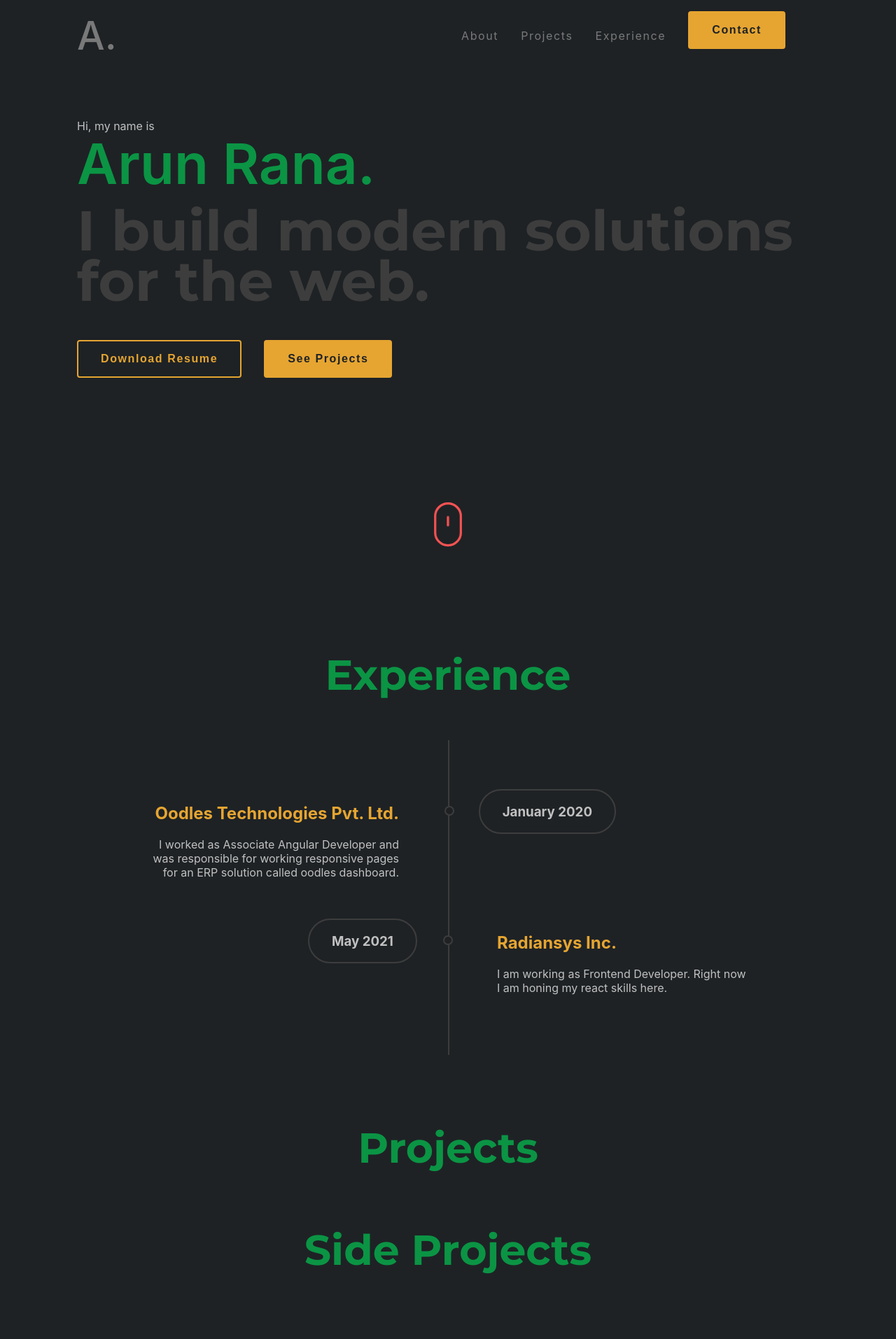
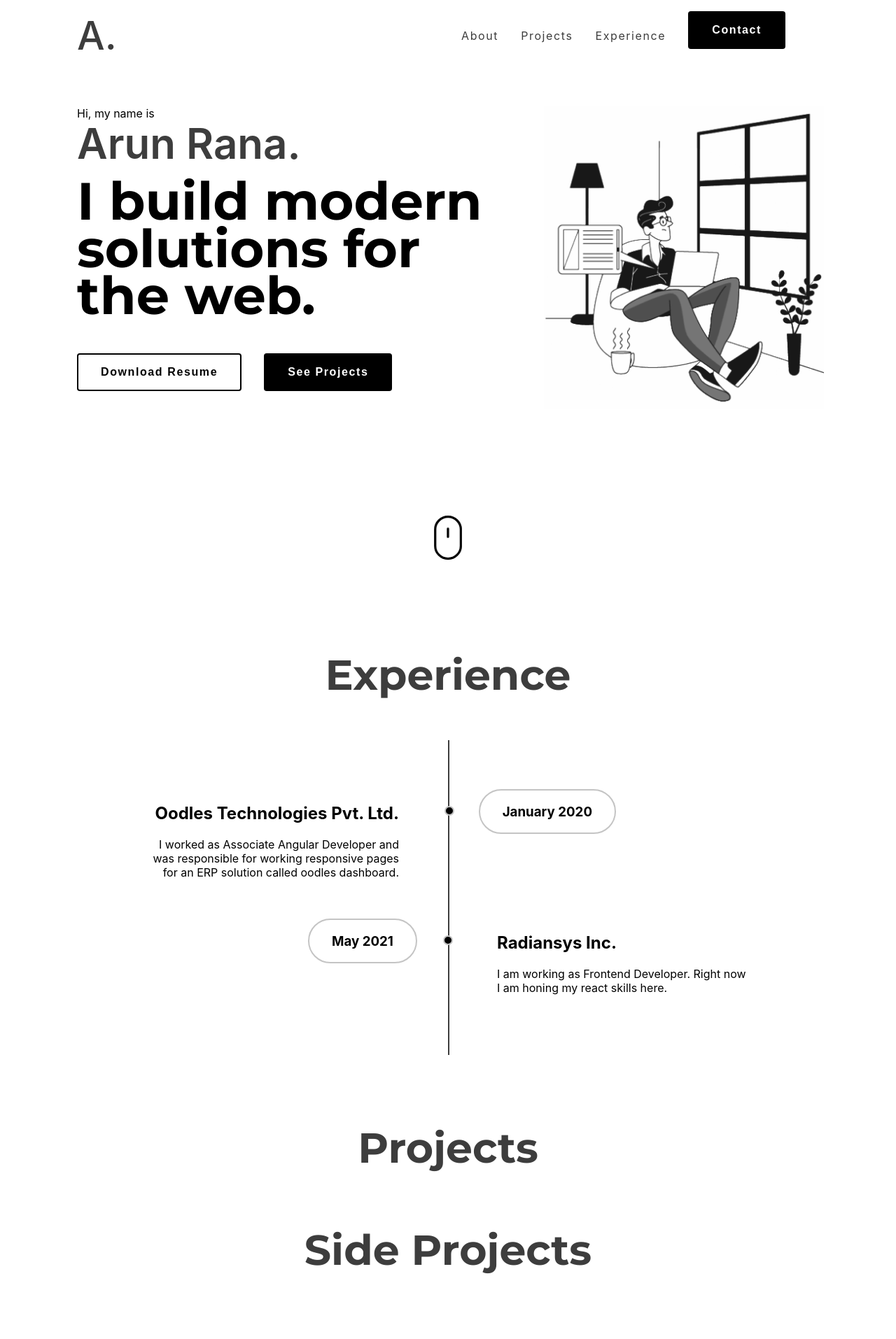
Before and after one commit to arun0808rana/portfolio-arun, a React (Create React App) app: page / in a window 1280 px wide. Shown: the top 1914 px of the page at 70% size. Built offline with nearby package versions, Linux system fonts and the light colour scheme.

Commit message:
paint it all black

```diff
--- a/src/App.css
+++ b/src/App.css
@@ -17,24 +17,13 @@
 /* --primary-bg: #131515; */
 
 :root {
-  /* --primary-color: #9381ff; */
-  --primary-color: rgb(11, 148, 68);
-  --secondary-color: #e6a531;
-  --tertiary-color: rgb(121, 121, 121);
-  --text-color: #c1c1c1;
+  --primary-color: #000;
+  --secondary-color: #3d3d3d;
+  --tertiary-color: #c4c4c4;
+  --primary-bg: #ffffff;
 
-  /* --primary-color-tint: #b8b8ff; */
-  --primary-color-tint: #3d3d3d;
-  --secondary-color-tint: #212429;
-  --tertiary-color-tint: #d3fff5;
-
-  /* --primary-bg: #f8f7ff; */
-  --primary-bg: #1e2225;
-
-  /* --cherry-color: #fa5353; */
-  --cherry-color: rgb(250, 83, 83);
-
-  --chery-color-tint: #ffe4e4;
+  --hover-primary-color: #161616;
+  --cherry-color:#ffe0b5b3;
 }
 
 body {
@@ -47,14 +36,14 @@ body {
   font-size: clamp(40px, 5vw, 60px);
   margin: 5rem;
   font-weight: 600;
-  color: var(--primary-color);
+  color: var(--secondary-color);
   line-height: 1.1;
   font-family: "Montserrat", sans-serif;
   text-align: center;
 }
 
 .sub-heading {
-  color: var(--secondary-color);
+  color: var(--primary-color);
 }
 
 .text {
@@ -68,8 +57,8 @@ body {
 }
 
 .cta-btn {
-  border: 2px solid var(--cherry-color);
-  color: var(--cherry-color);
+  border: 2px solid var(--primary-color);
+  color: var(--primary-color);
 
   font-size: 16px;
   font-weight: bold;
@@ -83,14 +72,14 @@ body {
 
 .cta-btn-outline,
 .cta-btn-filled {
- margin-right: 2rem;
+  margin-right: 2rem;
 }
 
 .cta-btn-outline:hover,
 .cta-btn-filled:hover {
-  background-color: var(--primary-color);
-  border: 2px solid var(--primary-color);
-  color: #000;
+  background-color: var(--hover-primary-color);
+  /* border: 2px solid var(--secondary-color); */
+  color: #fff;
 }
 
 .cta-btn-filled {
@@ -102,15 +91,15 @@ body {
   font-size: 16px;
   font-weight: bold;
   border-radius: 4px;
-  background: var(--secondary-color);
+  background: var(--primary-color);
   height: auto;
   cursor: pointer;
   letter-spacing: 0.1rem;
 }
 
 .cta-btn-outline {
-  border: 2px solid var(--secondary-color);
-  color: var(--secondary-color);
+  border: 2px solid var(--primary-color);
+  color: var(--primary-color);
   padding: 16px 32px;
   font-size: 16px;
   font-weight: bold;
@@ -138,6 +127,7 @@ body {
   align-items: center;
   justify-content: center;
 }
+
 
 /*
 .whatsapp_float {
@@ -180,11 +170,9 @@ body {
 @media only screen and (max-width: 1600px) {
   .cta-btn-outline,
   .cta-btn-filled {
-   margin-bottom: 1rem;
+    margin-bottom: 1rem;
   }
 }
-
-
 
 @media only screen and (min-width: 1600px) {
   .sm-icons {
@@ -202,14 +190,14 @@ body {
     display: block;
     font-size: 20px;
     margin-bottom: 15px;
-    color: var(--cherry-color);
+    color: var(--primary-color);
   }
 
   .sm-icons .long-line {
     height: 20vh;
     width: 2px;
     border-radius: 4px;
-    background-color: var(--cherry-color);
+    background-color: var(--primary-color);
     margin-left: 6px;
     margin-right: 50px;
     margin: auto;
--- a/src/components/experience/experience.css
+++ b/src/components/experience/experience.css
@@ -5,7 +5,7 @@
   left: 50%;
   width: 2px;
   top: -20px;
-  background: var(--primary-color-tint);
+  background: var(--secondary-color);
   z-index: 1;
 }
 
@@ -14,7 +14,7 @@
   margin: 50px auto;
   width: 1000px;
   padding: 50px 0;
-  color: var(--text-color);
+  color: var(--primary-color);
 }
 
 .timeline ul {
@@ -33,7 +33,7 @@
 }
 
 .timeline ul li .right_content h2 {
-  color: var(--secondary-color);
+  color: var(--primary-color);
   /* padding: 0px 2px 18px 0px; */
 }
 
@@ -58,9 +58,9 @@
   position: absolute;
   width: 10px;
   height: 10px;
-  background: var(--primary-bg);
+  background: var(--primary-color);
   border-radius: 50%;
-  border: 2px solid var(--primary-color-tint);
+  border: 2px solid var(--tertiary-color);
   right: -9px;
   top: 24px;
   z-index: 1;
@@ -71,9 +71,9 @@
   position: absolute;
   width: 10px;
   height: 10px;
-  background: var(--primary-bg);
+  background: var(--primary-color);
   border-radius: 50%;
-  border: 2px solid var(--primary-color-tint);
+  border: 2px solid var(--tertiary-color);
   left: -7px;
   top: 24px;
   z-index: 1;
@@ -86,7 +86,7 @@
   margin: 0;
   padding: 0 32px;
 
-  border: 2px solid var(--primary-color-tint);
+  border: 2px solid var(--tertiary-color);
   border-radius: 50px;
 }
 
@@ -97,7 +97,7 @@
   margin: 0;
   padding: 0 32px;
 
-  border: 2px solid var(--primary-color-tint);
+  border: 2px solid var(--tertiary-color);
   border-radius: 50px;
 }
 
--- a/src/components/footer/Footer.js
+++ b/src/components/footer/Footer.js
@@ -29,7 +29,7 @@ function Footer() {
         <div className="long-line"></div>
       </div>
       <div className="foot-note">
-         <span>Designed by Arun Rana</span>
+      Designed by<span> Arun Rana</span>
       </div>
     </Wrapper>
   );
@@ -48,7 +48,7 @@ const Wrapper = styled.div`
     .fa {
       margin: 2rem;
       font-size: 20px;
-      color: var(--cherry-color);
+      color: var(--primary-color);
     }
     @media (min-width: 1600px) {
       display: none;
@@ -61,7 +61,8 @@ const Wrapper = styled.div`
     font-size: 14px;
     color: var(--primary-color);
     span {
-      color: var(--cherry-color);
+      color: var(--primary-color);
+      font-weight: bold;
     }
   }
 `;
--- a/src/components/header/Header.js
+++ b/src/components/header/Header.js
@@ -87,7 +87,7 @@ const Wrapper = styled.div`
     justify-content: center;
     font-size: 56px;
     font-weight: 500;
-    color:var(--tertiary-color);
+    color:var(--secondary-color);
     img.logo {
       width: 60px;
       height: 60px;
@@ -140,12 +140,15 @@ const Wrapper = styled.div`
       a {
         padding: 1rem;
         text-decoration: none;
-        color: var(--tertiary-color);
+        color: var(--secondary-color);
         letter-spacing: 0.1rem;
+        &:hover{
+
+        }
       }
       .cta-btn {
-        border: 2px solid var(--cherry-color);
-        color: var(--cherry-color);
+        border: 2px solid var(--primary-color);
+        color: var(--primary-color);
         font-size: 16px;
         font-weight: bold;
         border-radius: 25px;
--- a/src/components/landing/Landing.js
+++ b/src/components/landing/Landing.js
@@ -1,22 +1,27 @@
 import React from "react";
 import styled from "styled-components/macro";
 import ScrollDown from "./components/scrollDown/ScrollDown";
-
+import LandingBanner from "../../assets/images/landing_banner.png";
 function Landing() {
   const scollToProjects = () => {
     const projectEl = document.querySelector("#projects-id");
     projectEl.scrollIntoView({
       behavior: "smooth",
-      block: "nearest"
+      block: "nearest",
     });
   };
 
   const downloadResume = () => {
-    window.open('https://github.com/arun0808rana/resumee/raw/main/Arun%20Rana%20Nov%202021%20Resume.pdf', '_blank')
-   }
+    window.open(
+      "https://github.com/arun0808rana/resumee/raw/main/Arun%20Rana%20Nov%202021%20Resume.pdf",
+      "_blank"
+    );
+  };
 
   return (
     <Wrapper id="about-me-id">
+      <div className="outer-wrapper">
+        <TextWrapper>
           <div className="container">
             <div className="dim-text">Hi, my name is</div>
             <div className="name">Arun Rana.</div>
@@ -31,6 +36,11 @@ function Landing() {
               </button>
             </div>
           </div>
+        </TextWrapper>
+        <div className="landing-banner">
+          <img src={LandingBanner} alt="" />
+        </div>
+      </div>
       <ScrollDown />
     </Wrapper>
   );
@@ -39,25 +49,58 @@ function Landing() {
 export default Landing;
 
 const Wrapper = styled.div`
+  /* margin-top: 10rem; */
+  display: flex;
+  flex-direction: column;
+  align-items: center;
+
+  @media (min-width: 768px) {
+    justify-content: center;
+    height: calc(100vh - 50px);
+  }
+
+  .outer-wrapper {
+    display: flex;
+
+    @media (max-width: 768px) {
+      flex-direction: column;
+    }
+  }
+  .landing-banner {
+    width: 100%;
+    img {
+      width: 100%;
+      max-width: 400px;
+      height: auto;
+      display: block;
+      margin: auto;
+    }
+  }
+`;
+const TextWrapper = styled.div`
   max-width: 1140px;
   margin: auto;
-  height: calc(100vh - 50px);
+  /* height: calc(100vh - 50px); */
+  height: fit-content;
   display: flex;
   align-items: center;
   justify-content: center;
   flex-direction: column;
   padding: 0 2.5rem;
 
+  @media (max-width: 768px) {
+    order: 1;
+  }
   .container {
     margin-bottom: 20vh;
     .dim-text {
       color: var(--text-color);
     }
     .name {
-      font-size: clamp(50px, 8vw, 80px);
+      font-size: clamp(50px, 8vw, 60px);
       font-weight: 600;
       line-height: 1.1;
-      color: var(--primary-color);
+      color: var(--secondary-color);
     }
 
     .hobby {
@@ -65,7 +108,7 @@ const Wrapper = styled.div`
 
       color: var(--primary-color-tint);
       line-height: 0.9;
-      font-size: clamp(40px, 8vw, 80px);
+      font-size: clamp(40px, 8vw, 75px);
       font-family: "Montserrat", sans-serif;
       font-weight: bold;
     }
--- a/src/components/landing/components/scrollDown/ScrollDown.js
+++ b/src/components/landing/components/scrollDown/ScrollDown.js
@@ -22,12 +22,12 @@ function ScrollDown() {
         <path
           id="wheel"
           d="M123.359,79.775l0,72.843"
-          style={{ fill: "none", stroke: "var(--cherry-color)", strokeWidth: "20px" }}
+          style={{ fill: "none", stroke: "var(--primary-color)", strokeWidth: "20px" }}
         />
         <path
           id="mouse"
           d="M236.717,123.359c0,-62.565 -50.794,-113.359 -113.358,-113.359c-62.565,0 -113.359,50.794 -113.359,113.359l0,143.237c0,62.565 50.794,113.359 113.359,113.359c62.564,0 113.358,-50.794 113.358,-113.359l0,-143.237Z"
-          style={{ fill: "none", stroke: "var(--cherry-color)", strokeWidth: "20px" }}
+          style={{ fill: "none", stroke: "var(--primary-color)", strokeWidth: "20px" }}
         />
       </svg>
     </Wrapper>
--- a/src/components/projects/Projects.js
+++ b/src/components/projects/Projects.js
@@ -83,10 +83,10 @@ const Wrapper = styled.div`
     margin: 1rem;
     max-width: 300px;
     min-height: 184px;
-    border: 7px solid var(--secondary-color-tint);
-    background: var(--secondary-color-tint);
+    border: 4px solid var(--secondary-color);
+    /* background: var(--primary-color); */
     color: var(--primary-color);
-    border-radius: 4px;
+    border-radius: 20px;
     transition: transform 0.3s;
     &:hover {
       transition: transform 0.3s;
@@ -103,7 +103,7 @@ const Wrapper = styled.div`
     .sn {
       font-family: "Roboto Mono", monospace;
       font-size: 30px;
-      color: #424242;
+      color: var(--tertiary-color);
     }
     .header {
       font-family: "Montserrat", sans-serif;
@@ -124,7 +124,9 @@ const Wrapper = styled.div`
         border-radius: 25px;
         margin: 0 10px 0 0;
         font-family: "Roboto Mono", monospace;
-        color: var(--tertiary-color);
+        color: var(--secondary-color);
+        font-weight: 700;
+        font-size: 14px;
       }
     }
 
--- a/src/components/skills/Skills.js
+++ b/src/components/skills/Skills.js
@@ -1,6 +1,8 @@
 import React from "react";
 import styled from "styled-components/macro";
 import skillsBanner from "../../assets/images/bro.svg";
+import skillsBannerBlack from "../../assets/images/skills black.svg";
+
 import figma from "../../assets/images/figma.svg";
 import react from "../../assets/images/react.svg";
 import redux from "../../assets/images/redux.svg";
@@ -78,12 +80,12 @@ function Skills() {
               CSS
             </div>
 
-            <div className="text-center">
+            {/* <div className="text-center">
               <div className="blob red">
                 <img src={git} alt="" />
               </div>
               GIT
-            </div>
+            </div> */}
 
             <div className="text-center">
               <div className="blob red">
@@ -116,7 +118,7 @@ function Skills() {
           </div>
         </div>
         <div className="rhs">
-          <img src={skillsBanner} alt="skills" className="skills-banner" />
+          <img src={skillsBannerBlack} alt="skills" className="skills-banner" />
         </div>
       </Wrapper>
     </>
```
Also changed, not shown: src/assets/images/landing_banner.png (added), src/assets/images/skills black.svg (added). Lines whose indentation alone changed are shown as unchanged.
